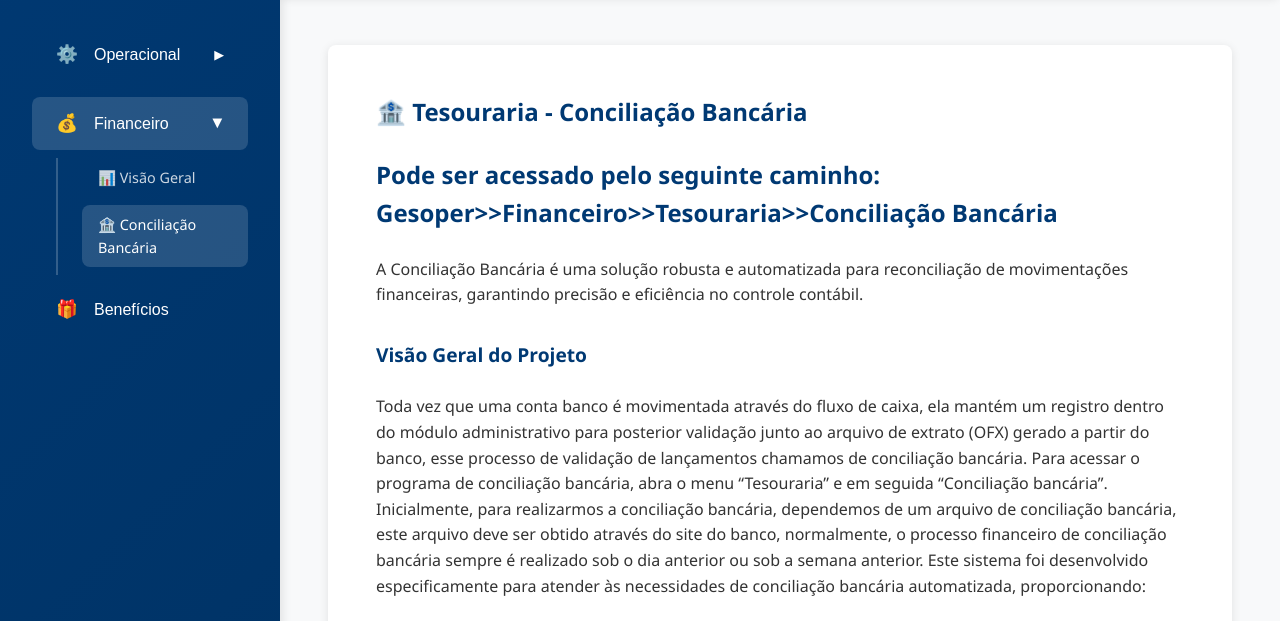
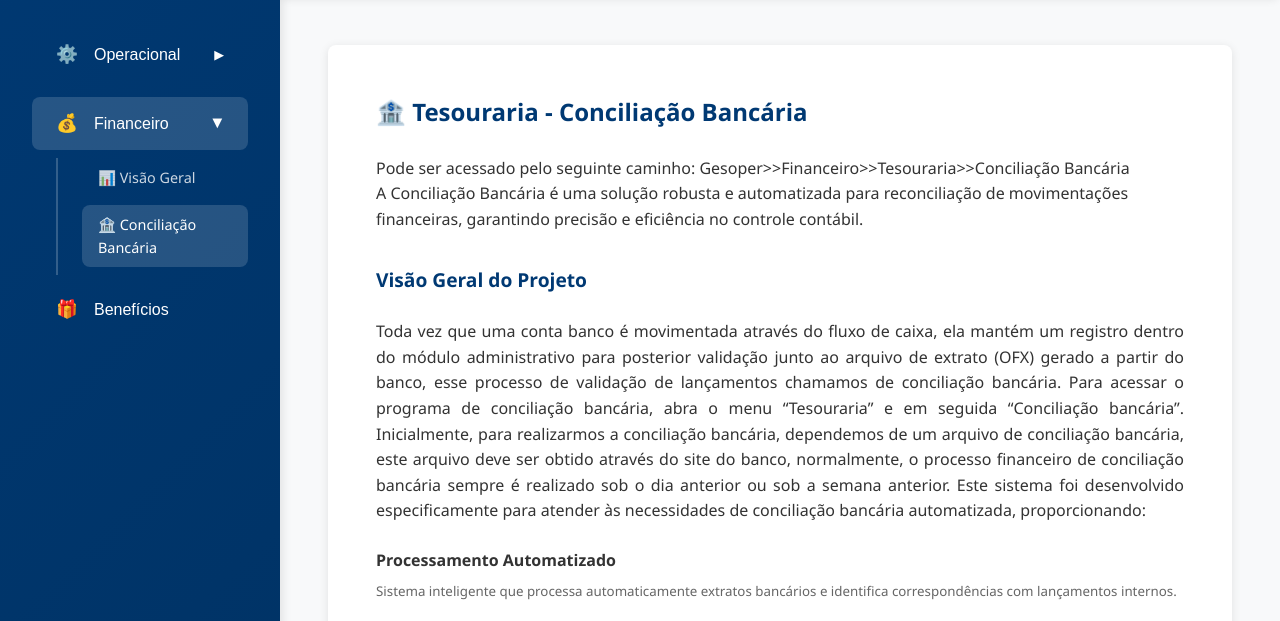
Before and after one commit to Gesoper02/Base-de-Conhecimento-GesOper, a website: page financeiro/conciliacao-bancaria/index.html in a window 1280 px wide. Shown: the part 154-775 px from the top of the page. Drawn offline with Linux system fonts and the light colour scheme.

Commit message:
Update index.html

```diff
--- a/financeiro/conciliacao-bancaria/index.html
+++ b/financeiro/conciliacao-bancaria/index.html
@@ -57,11 +57,13 @@
 
       <div class="content-card">
         <h2>🏦 Tesouraria - Conciliação Bancária</h2>
-        <h2>Pode ser acessado pelo seguinte caminho: Gesoper>>Financeiro>>Tesouraria>>Conciliação Bancária</h2>
+        <p>Pode ser acessado pelo seguinte caminho: Gesoper>>Financeiro>>Tesouraria>>Conciliação Bancária</p>
         <p>A Conciliação Bancária é uma solução robusta e automatizada para reconciliação de movimentações financeiras, garantindo precisão e eficiência no controle contábil.</p>
 
         <h3>Visão Geral do Projeto</h3>
-        <p>Toda vez que uma conta banco é movimentada através do fluxo de caixa, ela mantém um registro dentro do módulo administrativo para posterior validação junto ao arquivo de extrato (OFX) gerado a partir do banco, esse processo de validação de lançamentos chamamos de conciliação bancária. Para acessar o programa de conciliação bancária, abra o menu “Tesouraria” e em seguida “Conciliação bancária”. Inicialmente, para realizarmos a conciliação bancária, dependemos de um arquivo de conciliação bancária, este arquivo deve ser obtido através do site do banco, normalmente, o processo financeiro de conciliação bancária sempre é realizado sob o dia anterior ou sob a semana anterior. Este sistema foi desenvolvido especificamente para atender às necessidades de conciliação bancária automatizada, proporcionando:</p>
+        <p style="text-align: justify;">
+  Toda vez que uma conta banco é movimentada através do fluxo de caixa, ela mantém um registro dentro do módulo administrativo para posterior validação junto ao arquivo de extrato (OFX) gerado a partir do banco, esse processo de validação de lançamentos chamamos de conciliação bancária. Para acessar o programa de conciliação bancária, abra o menu “Tesouraria” e em seguida “Conciliação bancária”. Inicialmente, para realizarmos a conciliação bancária, dependemos de um arquivo de conciliação bancária, este arquivo deve ser obtido através do site do banco, normalmente, o processo financeiro de conciliação bancária sempre é realizado sob o dia anterior ou sob a semana anterior. Este sistema foi desenvolvido especificamente para atender às necessidades de conciliação bancária automatizada, proporcionando:
+</p>
 
         <ul class="feature-list">
           <li class="feature-item">
```
